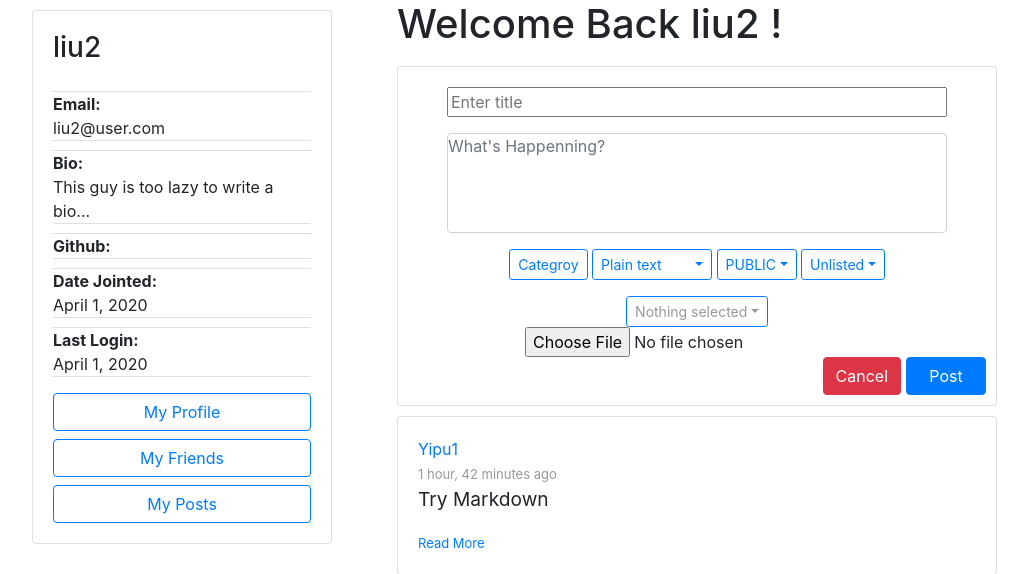
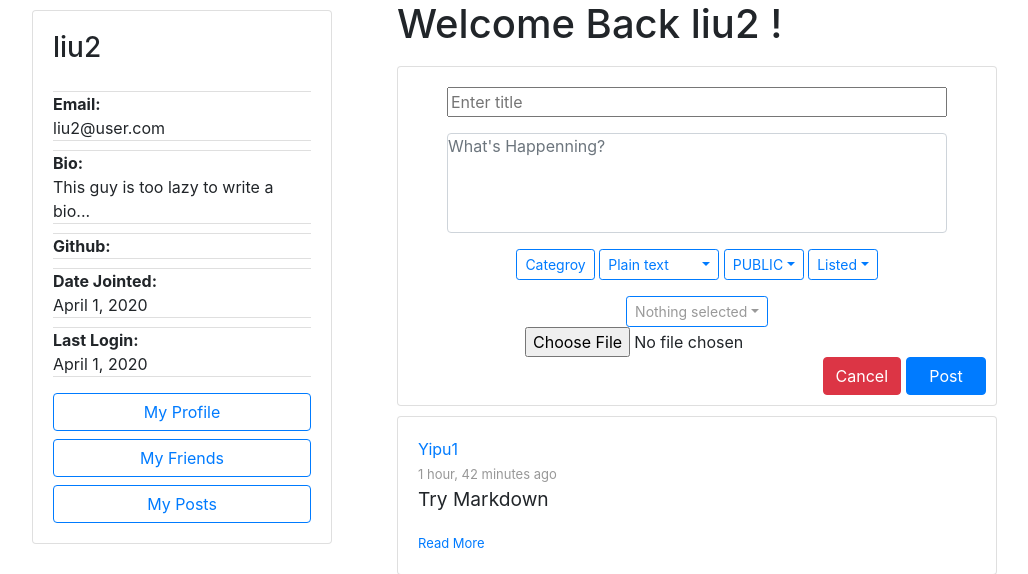
Before and after one commit to yuanmaoChris/200OK, a Django app: page /posts/ in a window 1280 px wide. Shown: the part 76-650 px from the top of the page, without its empty margins (53-1081 px from the left). Run offline with Django 3.2, Linux system fonts and the light colour scheme; a user stored in the database is signed in; data comes from the database, SQL or seed files in the repository; both versions use the stored data as it was after the commit; data that the repository does not hold is empty; some libraries are stand-ins or nearby versions.

Commit message:
change unlisted

```diff
--- a/sitePjt/posting/templates/posting/stream.html
+++ b/sitePjt/posting/templates/posting/stream.html
@@ -71,8 +71,8 @@
                 </div>
                 <div class="btn-group">
                     <select name="unlisted" id="id_unlisted" class="selectpicker" data-style="btn-outline-primary btn-sm" data-width="fit" tabindex="-98">
-                        <option value="True">Listed</option>
-                        <option value="False" selected="">Unlisted</option>
+                        <option value="True">Unlisted</option>
+                        <option value="False" selected="">Listed</option>
                     </select>
                 </div>
                 <script>
```
Also changed, not shown: sitePjt/db.sqlite3.
